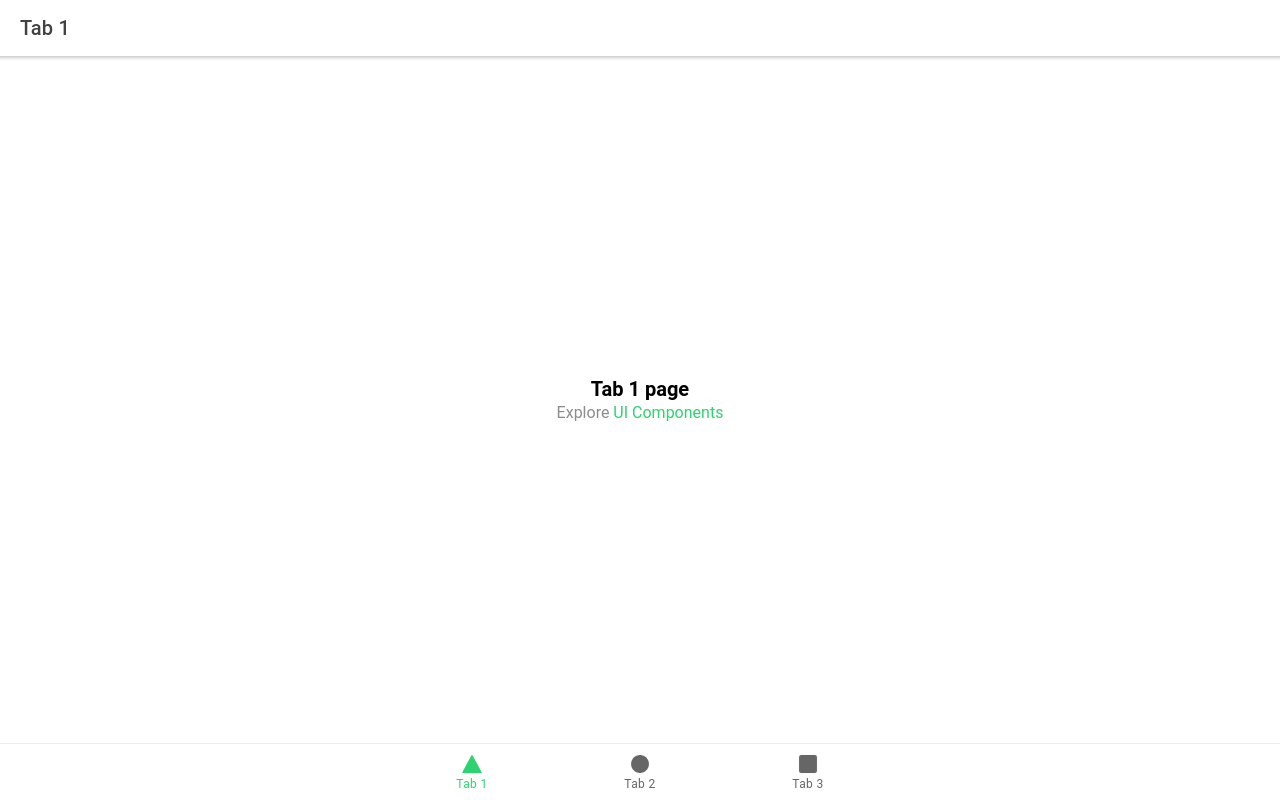
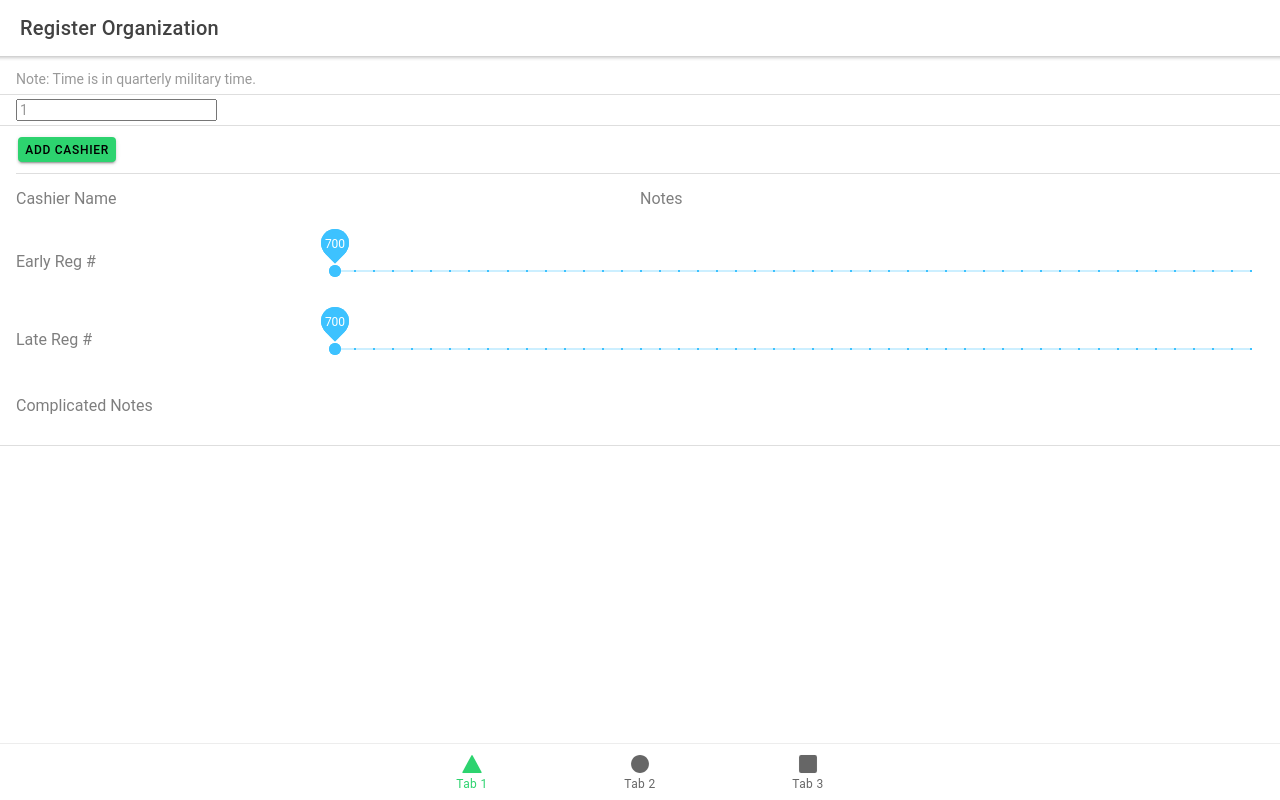
Before and after one commit to mp17017/scheduling-application, a React (Create React App) app: page /tab1 in a window 1280 px wide. Built offline with nearby package versions, Linux system fonts and the light colour scheme.

Commit message:
version 0.01

```diff
--- a/src/pages/Tab1.css
+++ b/src/pages/Tab1.css
@@ -0,0 +1,15 @@
+
+.range-md .range-knob-handle .range-pin {
+    transform: translate3d(0, 0, 0) scale(1); }
+
+  .range-md:not(.range-has-pin) .range-knob-handle .range-knob {
+    transform: scale(1); }
+
+  .range-ios .range-knob-handle .range-pin .tick {
+    transform: translate3d(0, 0, 0) scale(1);
+    range: pin(true);
+    }
+
+    ion-range::part(pin) {
+      transform: translate3d(0px, -24px, 0px) scale(1);
+    }
--- a/src/pages/Tab1.tsx
+++ b/src/pages/Tab1.tsx
@@ -1,25 +1,57 @@
-import { IonContent, IonHeader, IonPage, IonTitle, IonToolbar } from '@ionic/react';
-import ExploreContainer from '../components/ExploreContainer';
+import React from 'react';
+import { IonContent, IonHeader, IonPage, IonTitle, IonLabel, IonToolbar, IonInput, IonItem, IonList, IonItemDivider, IonRange, IonButton, IonTextarea} from '@ionic/react';
 import './Tab1.css';
 
 const Tab1: React.FC = () => {
+
+    const [inputfieldsToAdd, setInputfieldsToAdd] = React.useState(1);
+    const [committedFieldsToAdd, setCommittedFieldsToAdd] = React.useState(1);
+
+
     return (
       <IonPage>
         <IonHeader>
           <IonToolbar>
-          <IonTitle>Tab 1</IonTitle>
+            <IonTitle>Register Organization</IonTitle>
           </IonToolbar>
         </IonHeader>
-      <IonContent fullscreen>
-        <IonHeader collapse="condense">
-          <IonToolbar>
-            <IonTitle size="large">Tab 1</IonTitle>
-          </IonToolbar>
-        </IonHeader>
-        <ExploreContainer name="Tab 1 page" />
+        <IonContent>
+
+          <IonList>
+            <IonItemDivider>Note: Time is in quarterly military time.
+            </IonItemDivider>
+            <IonItemDivider>
+            <input type="number" value={inputfieldsToAdd} onChange={(e) => setInputfieldsToAdd(parseInt(e.currentTarget.value, 10))}/>
+            </IonItemDivider>
+            <IonItem>
+            <IonButton color="primary" onClick={()=>setCommittedFieldsToAdd(inputfieldsToAdd)}>Add Cashier</IonButton>
+            </IonItem>
+            {committedFieldsToAdd > 0 ? [...Array(committedFieldsToAdd)].map((value: number, index: number) => (<Field id={index + 1} key={index} />)):
+            <IonLabel color="danger">Number of Cashiers must be positive</IonLabel>}
+          </IonList>
         </IonContent>
       </IonPage>
     );
   };
 
+  const Field = ({ id }: { id: number }) => (
+    <div className="slidecontainer">
+        <IonItem lines="none">
+        <IonInput id={`name${id}`} placeholder="Cashier Name" ></IonInput>
+        <IonInput id={`note${id}`} placeholder="Notes" ></IonInput>
+        </IonItem>
+        <IonItem lines="none">
+        <IonInput id={`Register${id}`} placeholder="Early Reg #" ></IonInput>
+        <IonRange dualKnobs={true}  pin={true}  min={700} max={1900} step={25} snaps={true} ticks={true} color="secondary"  />
+        </IonItem>
+        <IonItem lines="none">
+        <IonInput id={`Register2${id}`} placeholder="Late Reg #" ></IonInput>
+        <IonRange dualKnobs={true} pin={true}  min={700} max={1900} step={25} snaps={true} ticks={true} color="secondary" />
+        </IonItem>
+        <IonItem>
+        <IonTextarea id={`textArea${id}`} placeholder="Complicated Notes" ></IonTextarea>
+        </IonItem>
+    </div>
+    );
+
 export default Tab1;
```
Also changed, not shown: 1 other file (tests, documents, lock files or other folders). Lines whose indentation alone changed are shown as unchanged.
